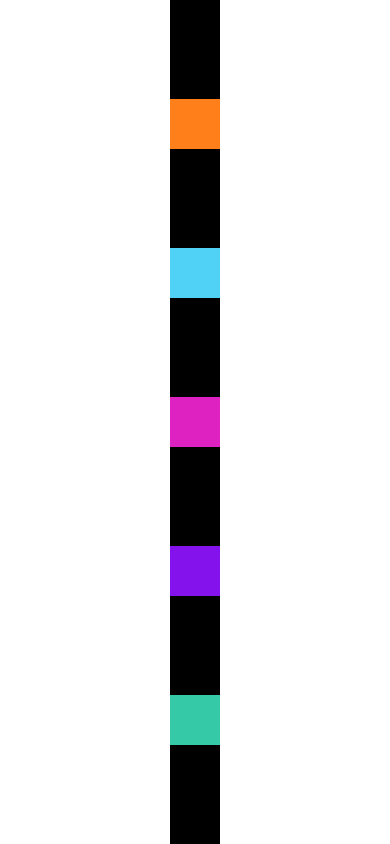
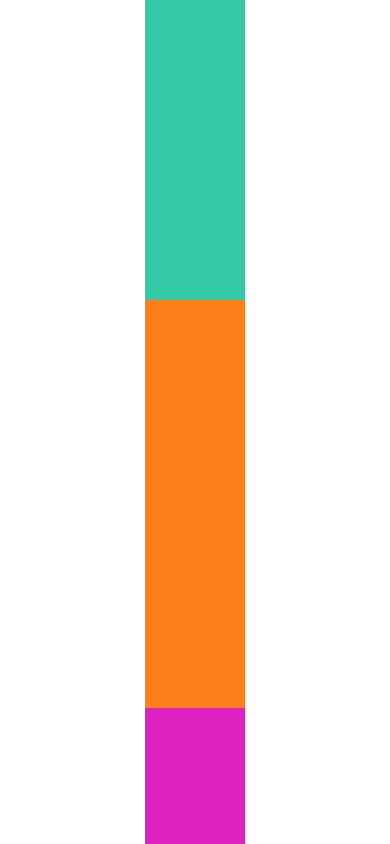
Before and after one commit to adriano-franca/react-native-funcional, a React Native app: screen / in a window 390 px wide. Built offline with nearby package versions, Linux system fonts and the light colour scheme.

Commit message:
aulas 45 ate 49

```diff
--- a/src/App.js
+++ b/src/App.js
@@ -1,7 +1,10 @@
 import React from 'react'
 import { SafeAreaView, StyleSheet } from 'react-native'
 
-import FlexV1 from './components/layout/FlexboxV1';
+import FlexBoxV4 from './components/layout/FlexboxV4'
+//import FlexBoxV3 from './components/layout/FlexboxV3'
+//import FlexBoxV2 from './components/layout/FlexboxV2'
+//import FlexBoxV1 from './components/layout/FlexboxV1'
 // import DigiteSeuNome from './components/DigiteSeuNome'
 // import ListaProdutosV2 from './components/produtos/ListaProdutosV2'
 // import ListaProdutos from './components/produtos/ListaProdutos'
@@ -24,8 +27,11 @@
 
 export default () => (
     <SafeAreaView style={style.App}>
-        <FlexV1></FlexV1>
+        <FlexBoxV4 />
         {/*
+        <FlexBoxV3 />
+        <FlexBoxV2 />
+        <FlexBoxV1 />
         <DigiteSeuNome />
         <ListaProdutosV2 />
         <ListaProdutos />
--- /dev/null
+++ b/src/components/layout/FlexboxV2.js
@@ -0,0 +1,25 @@
+import React from 'react'
+import { SafeAreaView, StyleSheet } from 'react-native'
+import Quadrado from './Quadrado'
+
+export default props => {
+    return (
+        <SafeAreaView style={style.FlexV2}>
+            <Quadrado cor='#ff801a'/>
+            <Quadrado cor='#50d1f6'/>
+            <Quadrado cor='#dd22c1'/>
+            <Quadrado cor='#8312ed'/>
+            <Quadrado cor='#36c9a7'/>
+        </SafeAreaView>
+    )
+}
+
+const style = StyleSheet.create({
+    FlexV2:{
+        flex: 1,
+        width: '100%',
+        alignItems: "flex-end",
+        justifyContent: "space-evenly",
+        backgroundColor: '#000'
+    }
+})
--- /dev/null
+++ b/src/components/layout/FlexboxV3.js
@@ -0,0 +1,26 @@
+import React from 'react'
+import { SafeAreaView, StyleSheet } from 'react-native'
+import Quadrado from './Quadrado'
+
+export default props => {
+    return (
+        <SafeAreaView style={style.FlexV3}>
+            <Quadrado cor='#ff801a' lado={20}/>
+            <Quadrado cor='#50d1f6' lado={30}/>
+            <Quadrado cor='#dd22c1' lado={40}/>
+            <Quadrado cor='#8312ed' lado={50}/>
+            <Quadrado cor='#36c9a7' lado={60}/>
+        </SafeAreaView>
+    )
+}
+
+const style = StyleSheet.create({
+    FlexV3:{
+        flexDirection: "row",
+        justifyContent: "space-evenly",
+        alignItems: "flex-start",
+        height: 350,
+        width: '100%',
+        backgroundColor: '#000'
+    }
+})
--- /dev/null
+++ b/src/components/layout/FlexboxV4.js
@@ -0,0 +1,32 @@
+import React from 'react'
+import { View, StyleSheet } from 'react-native'
+
+export default props => {
+    return (
+        <View style={style.FlexV4}>
+            <View style={style.V0}/>
+            <View style={style.V1}/>
+            <View style={style.V2}/>
+        </View>
+        )
+}
+
+const style = StyleSheet.create({
+    FlexV4:{
+        flexGrow: 1,
+        width: 100,
+        backgroundColor: '#000'
+    },
+    V0:{
+        backgroundColor: '#36c9a7',
+        height: 300
+    },
+    V1:{
+        backgroundColor: '#ff801a',
+        flexGrow: 3
+    },
+    V2:{
+        backgroundColor: '#dd22c1',
+        flexGrow: 1
+    }
+})
--- a/src/components/layout/Quadrado.js
+++ b/src/components/layout/Quadrado.js
@@ -2,7 +2,7 @@
 import { SafeAreaView, StyleSheet } from 'react-native'
 
 export default props => {
-    const lado = 50
+    const lado = props.lado || 50
     return (
         <SafeAreaView style={{
             height: lado,
```
